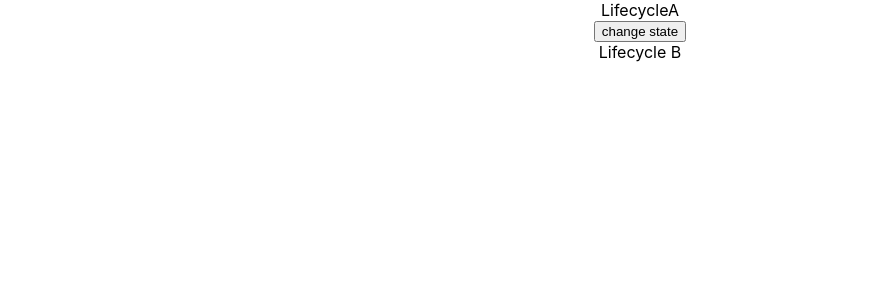
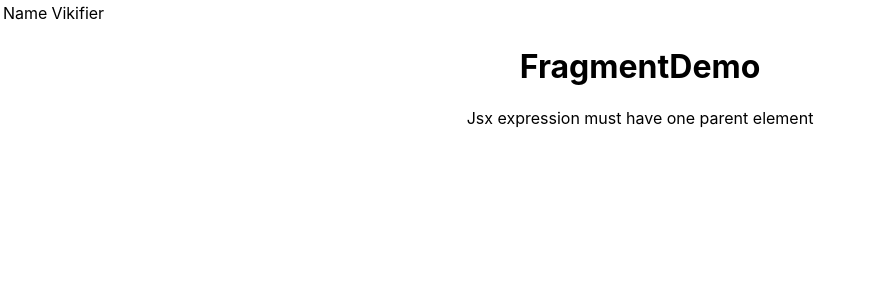
Before and after one commit to vigneshmagudeeswaran/codeevaluation, a React (Create React App) app: page / in a window 1280 px wide. Shown: the top 300 px of the page, without its empty margins (0-873 px from the left). Built offline with nearby package versions, Linux system fonts and the light colour scheme.

Commit message:
fragments

```diff
--- a/src/App.js
+++ b/src/App.js
@@ -17,11 +17,14 @@ import "./appStyles.css";
 import styles from "./appStyles.module.css";
 import Form from "./components/Form";
 import LifecycleA from "./components/LifecycleA";
-
+import FragmentDemo from "./components/FragmentDemo";
+import Tables from "./components/Tables";
 function App() {
   return (
     <div className="App">
-      <LifecycleA />
+      <Tables />
+      <FragmentDemo />
+      {/* <LifecycleA /> */}
       {/* <Form /> */}
       {/* <h1 className='error'>Error</h1>
           <h1 className={styles.success}>Success</h1>
--- /dev/null
+++ b/src/components/Columns.js
@@ -0,0 +1,13 @@
+import React from "react";
+
+function Columns() {
+  const items = [];
+  return (
+    <>
+      <td>Name</td>
+      <td>Vikifier</td>
+    </>
+  );
+}
+
+export default Columns;
--- /dev/null
+++ b/src/components/FragmentDemo.js
@@ -0,0 +1,12 @@
+import React from "react";
+
+function FragmentDemo() {
+  return (
+    <React.Fragment>
+      <h1>FragmentDemo</h1>
+      <p>Jsx expression must have one parent element</p>
+    </React.Fragment>
+  );
+}
+
+export default FragmentDemo;
--- /dev/null
+++ b/src/components/Tables.js
@@ -0,0 +1,16 @@
+import React from "react";
+import Columns from './Columns'
+
+function Tables() {
+  return (
+    <table>
+      <tbody>
+        <tr>
+          <Columns/>
+        </tr>
+      </tbody>
+    </table>
+  );
+}
+
+export default Tables;
```
